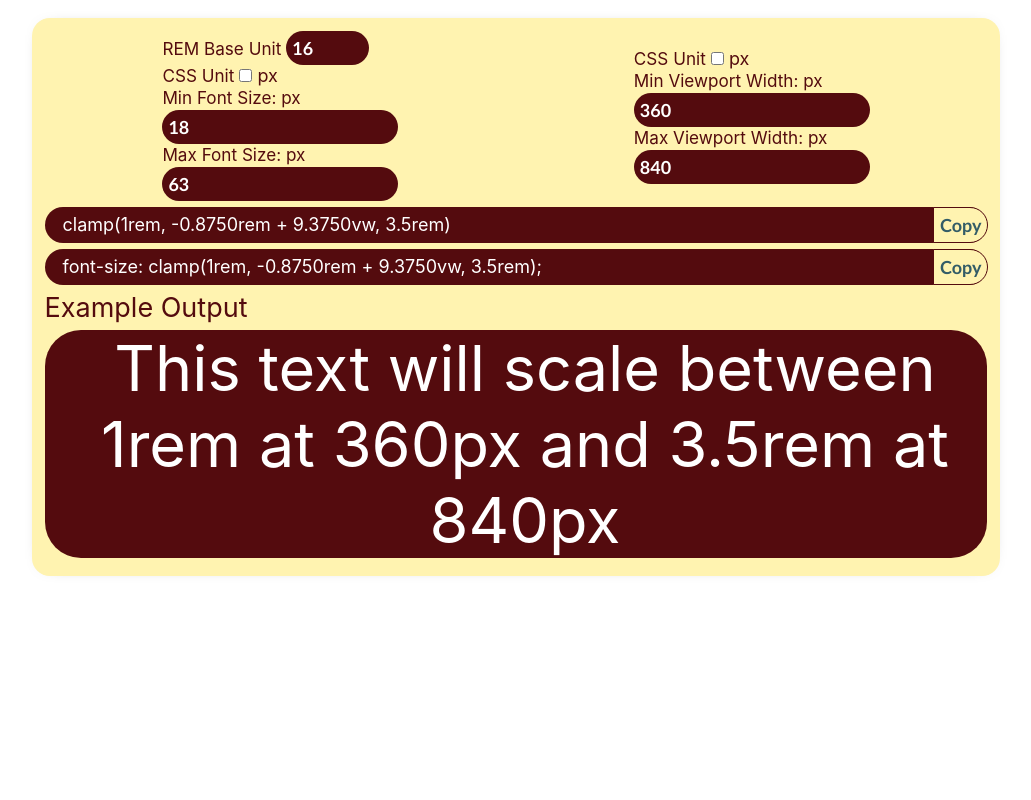
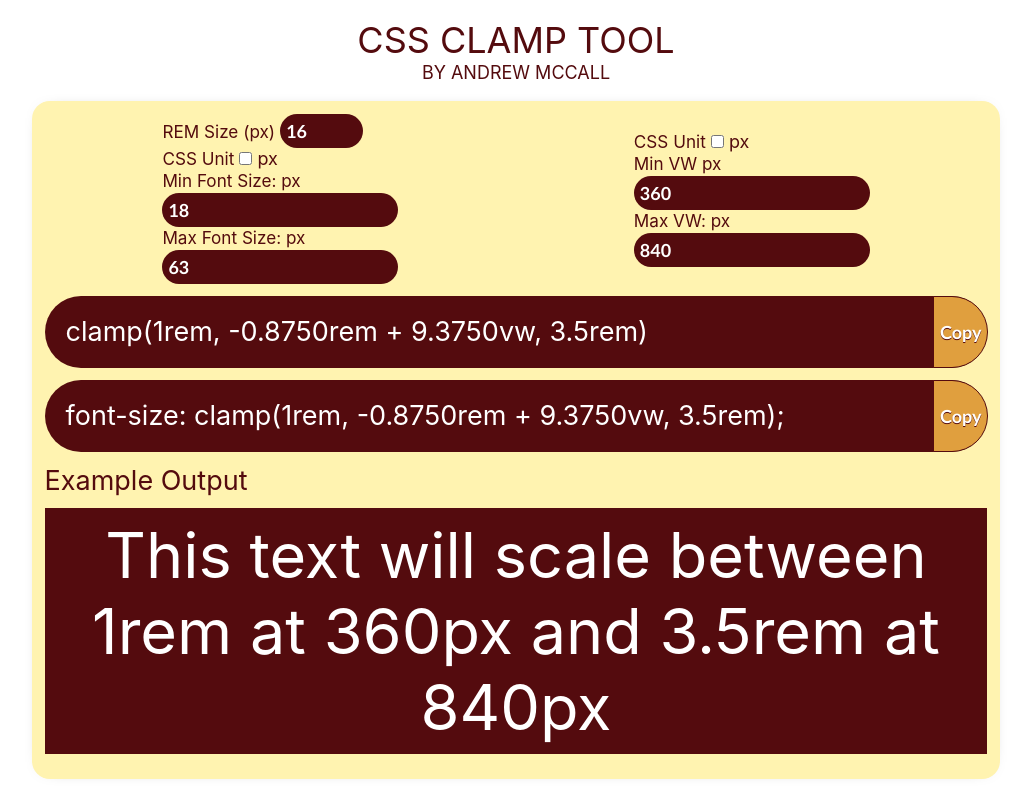
Before and after one commit to elkcityhazard/clamp-tool, a plain HTML site: page index.html in a window 1280 px wide. Shown: the whole page, without its empty margins (124-1155 px from the left). Drawn offline with Linux system fonts and the light colour scheme.

Commit message:
additional tweaks

```diff
--- a/index.html
+++ b/index.html
@@ -15,7 +15,10 @@
     <a href="#mainContent" aria-label="skip to content link" class="skip-link">skip to content</a>
     <div class="wrapper">
       <!-- header -->
-      <header class="main-header"></header>
+      <header class="main-header">
+        <h1>CSS Clamp Tool</h1>
+        <p>By Andrew McCall</p>
+      </header>
       <!--/header -->
       <!-- main-content -->
       <div class="container">
@@ -26,7 +29,7 @@
                 <div class="column">
                   <div class="clamp-tool__form-control">
                     <div class="meta-label">
-                      <strong>REM Base Unit</strong>
+                      <strong>REM Size (px)</strong>
                       <label for="RemBaseUnit">
                       <input type="number" name="RemBaseUnit" id="RemBaseUnit" min="0" max="100" value="16" />
                       </label>
@@ -80,7 +83,7 @@
                   </div>
                   <div class="clamp-tool__form-control">
                     <label for="minViewportWidth">
-                      <strong>Min Viewport Width: <span class="vw-unit">px</span></strong>
+                      <strong>Min VW <span class="vw-unit">px</span></strong>
                       <input
                         data-viewport-unit="px"
                         id="minViewPortWidth"
@@ -94,7 +97,7 @@
                   </div>
                   <div class="clamp-tool__form-control">
                     <label for="maxViewportWidth">
-                      <strong>Max Viewport Width: <span class="vw-unit">px</span></strong>
+                      <strong>Max VW: <span class="vw-unit">px</span></strong>
                       <input
                       data-viewport-unit="px"
                         id="maxViewPortWidth"
--- a/style.css
+++ b/style.css
@@ -47,6 +47,9 @@ body {
 
 .main-header {
     margin-bottom: 1rem;
+    padding-top: 1rem;
+    text-align: center;
+    text-transform: uppercase;
 }
 
 .main-content {
@@ -79,27 +82,30 @@ body {
     display: flex;
     align-items: center;
     justify-content: flex-start;
-    margin: 0.334rem auto;
+    margin: 0.66rem auto;
     padding-left: 1rem;
 }
 
 .output-container code {
+    font-size: clamp(0.75rem, 0.1875rem + 2.8125vw, 1.5rem);
+    padding: 3px;
     position: relative;
     vertical-align: center;
 
 }
 
 .output-container button {
-    background: var(--vanilla);
+    background: var(--hunyadi-yellow);
     border-top-left-radius: 0;
     border-bottom-left-radius: 0;
     border: 1px solid var(--chocolate-cosmos);
-    color: var(--dark-slate-gray);
+    color: var(--white);
     cursor: pointer;
     display: inline-block;
     margin-left:auto;
     margin-right: -1px;
-    /* height: calc(fit-content - 2px); */
+    height: calc(var(--base-font-size) * 4);
+    text-shadow: 0 1px 0 var(--chocolate-cosmos);
 }
 
 .output-container button:hover,
@@ -109,7 +115,11 @@ body {
     color: var(--chocolate-cosmos);
 }
 
+.output-container:last-of-type {
+    border-radius: 0;
+    padding: 0.5rem;
 
+}
 
 
 
```
